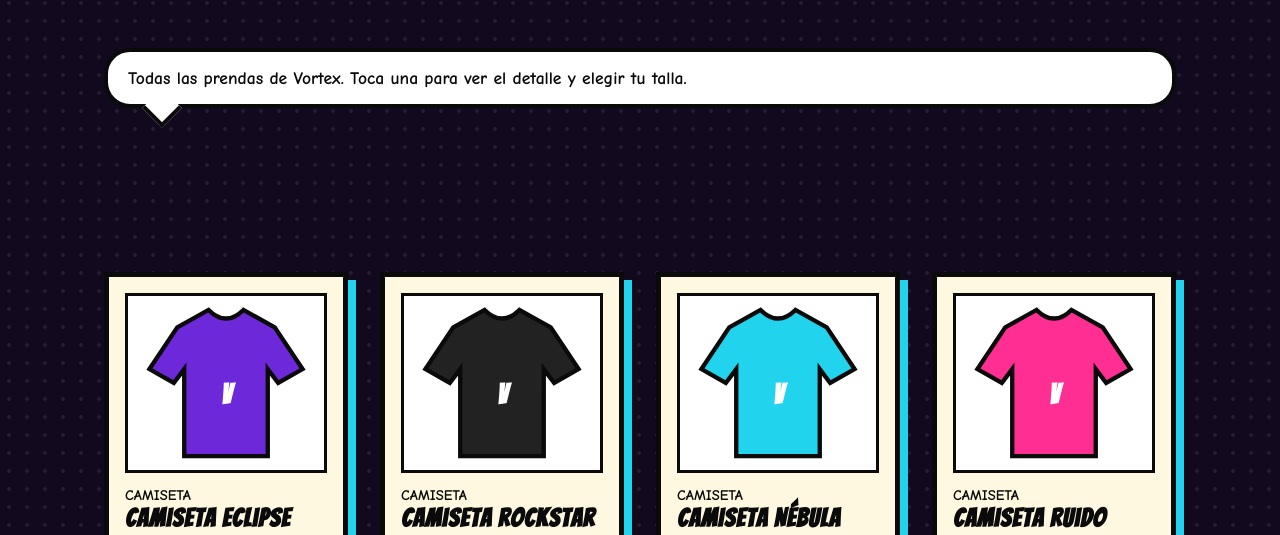
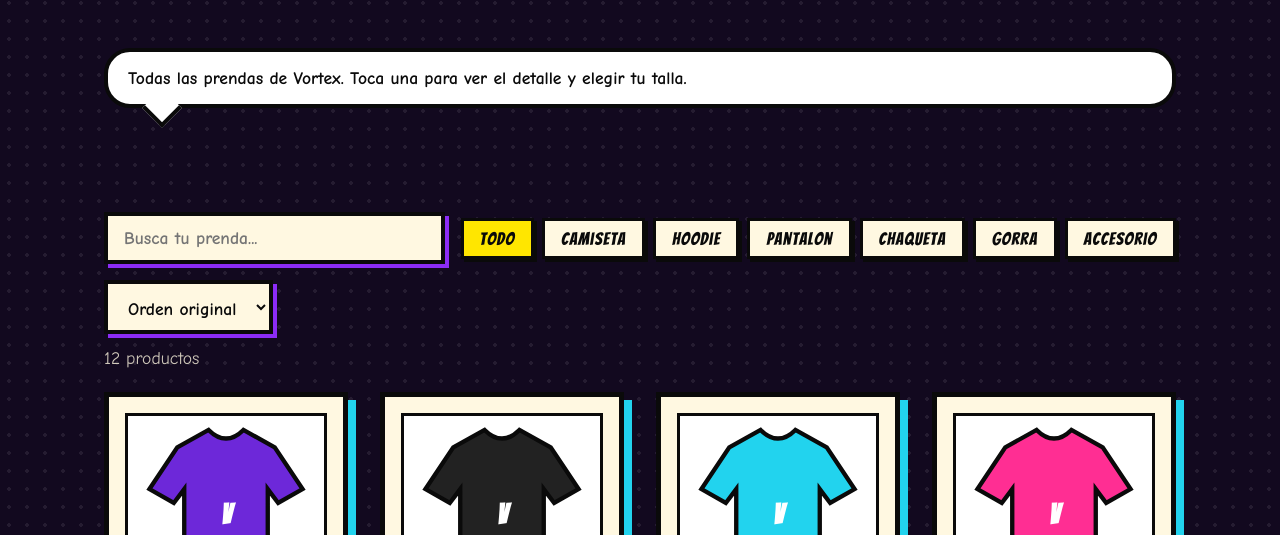
Before and after one commit to PoethicGhost/vortex, a plain HTML site: page pages/catalogo.html in a window 1280 px wide. Shown: the part 240-775 px from the top of the page. Drawn offline with Linux system fonts and the light colour scheme.

Commit message:
feat: buscador, filtros y orden en el catálogo

```diff
--- a/css/style.css
+++ b/css/style.css
@@ -272,3 +272,43 @@ img, svg { max-width: 100%; }
 /* ===== PÁGINAS INTERNAS ===== */
 h1.titulo { font-size: clamp(2.4rem, 7vw, 4rem); }
 .menu a.activo { color: var(--amarillo); text-decoration: underline; text-underline-offset: 6px; }
+
+/* ===== FILTROS DEL CATÁLOGO ===== */
+#productos { padding-top: 10px; }
+
+.filtros {
+  display: flex;
+  flex-wrap: wrap;
+  gap: 16px;
+  align-items: center;
+  margin-bottom: 14px;
+}
+
+.filtros input, .filtros select {
+  padding: 12px 16px;
+  font: inherit;
+  font-weight: 700;
+  color: var(--tinta);
+  background: var(--papel);
+  border: 4px solid var(--tinta);
+  box-shadow: 4px 4px 0 var(--morado);
+}
+.filtros input { flex: 1 1 240px; }
+
+#botones { display: flex; flex-wrap: wrap; gap: 8px; }
+
+.filtro {
+  padding: 8px 16px;
+  font-family: "Bangers", cursive;
+  font-size: 1.1rem;
+  letter-spacing: 1px;
+  text-transform: capitalize;
+  color: var(--tinta);
+  background: var(--papel);
+  border: 3px solid var(--tinta);
+  box-shadow: 3px 3px 0 var(--tinta);
+  cursor: pointer;
+}
+.filtro:hover, .filtro.activo { background: var(--amarillo); }
+
+.cuenta { margin-bottom: 24px; opacity: .8; }
--- a/js/app.js
+++ b/js/app.js
@@ -61,8 +61,46 @@ if (destacados) {
   destacados.innerHTML = obtenerProductos().slice(0, 4).map(crearTarjeta).join("");
 }
 
-// ===== CATÁLOGO: muestra todos los productos =====
+/// ===== CATÁLOGO: filtros, buscador y orden =====
 const lista = document.getElementById("lista");
 if (lista) {
-  lista.innerHTML = obtenerProductos().map(crearTarjeta).join("");
+  const todos = obtenerProductos();
+  const tipos = ["todo", ...new Set(todos.map(p => p.tipo))];
+  // si vienes desde una viñeta del inicio (?c=hoodie) ese filtro queda activo
+  let tipoActivo = new URLSearchParams(location.search).get("c") || "todo";
+
+  const caja = document.getElementById("botones");
+  const buscador = document.getElementById("buscar");
+  const orden = document.getElementById("orden");
+  const cuenta = document.getElementById("cuenta");
+
+  function mostrar() {
+    // botones de categoría
+    caja.innerHTML = tipos.map(t =>
+      `<button class="filtro ${t === tipoActivo ? "activo" : ""}" data-tipo="${t}">${t}</button>`
+    ).join("");
+    caja.querySelectorAll("button").forEach(b => {
+      b.onclick = () => { tipoActivo = b.dataset.tipo; mostrar(); };
+    });
+
+    // filtrar por categoría y por lo que escribas
+    const texto = buscador.value.toLowerCase();
+    const resultado = todos.filter(p =>
+      (tipoActivo === "todo" || p.tipo === tipoActivo) &&
+      p.nombre.toLowerCase().includes(texto)
+    );
+
+    // ordenar por precio
+    if (orden.value === "menor") resultado.sort((a, b) => a.precio - b.precio);
+    if (orden.value === "mayor") resultado.sort((a, b) => b.precio - a.precio);
+
+    cuenta.textContent = resultado.length + " productos";
+    lista.innerHTML = resultado.length
+      ? resultado.map(crearTarjeta).join("")
+      : '<p class="bocadillo">No encontramos nada con eso. Prueba otra búsqueda.</p>';
+  }
+
+  buscador.oninput = mostrar;
+  orden.onchange = mostrar;
+  mostrar();
 }
--- a/pages/catalogo.html
+++ b/pages/catalogo.html
@@ -31,6 +31,16 @@
 
     <!-- LISTA DE PRODUCTOS: se llena con JavaScript -->
     <section class="seccion" id="productos">
+              <div class="filtros">
+        <input type="search" id="buscar" placeholder="Busca tu prenda...">
+        <div id="botones"></div>
+        <select id="orden">
+          <option value="normal">Orden original</option>
+          <option value="menor">Menor precio</option>
+          <option value="mayor">Mayor precio</option>
+        </select>
+      </div>
+      <p class="cuenta" id="cuenta"></p>
       <div class="tira" id="lista"></div>
     </section>
   </main>
```
